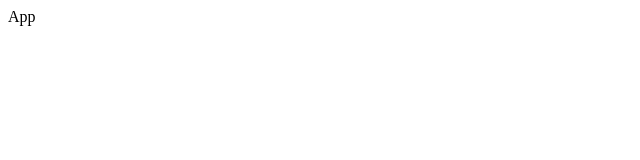
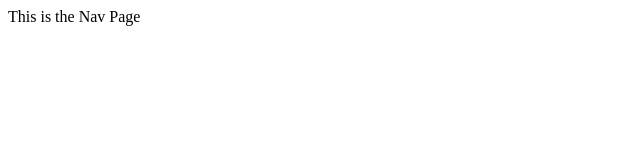
Before and after one commit to arviecua/react-practice, a React (Create React App) app: page / in a window 1280 px wide. Shown: the top 160 px of the page, without its empty margins (0-640 px from the left). Built offline with nearby package versions, Linux system fonts and the light colour scheme.

Commit message:
Updated the files and Created Nav component

```diff
--- a/src/App.js
+++ b/src/App.js
@@ -1,7 +1,11 @@
 import React from 'react';
+import { BrowserRouter as Router, Routes, Route} from 'react-router-dom';
+import Nav from './nav/Nav.js';
 
 const App = () => {
-  return <div className="App">App</div>;
+  return <>
+            <Nav />
+        </>;
 }
 
 export default App;
--- /dev/null
+++ b/src/nav/Nav.js
@@ -0,0 +1,9 @@
+import React, { Component } from 'react'
+
+export default class Nav extends Component {
+  render() {
+    return (
+      <div>This is the Nav Page</div>
+    )
+  }
+}
```
